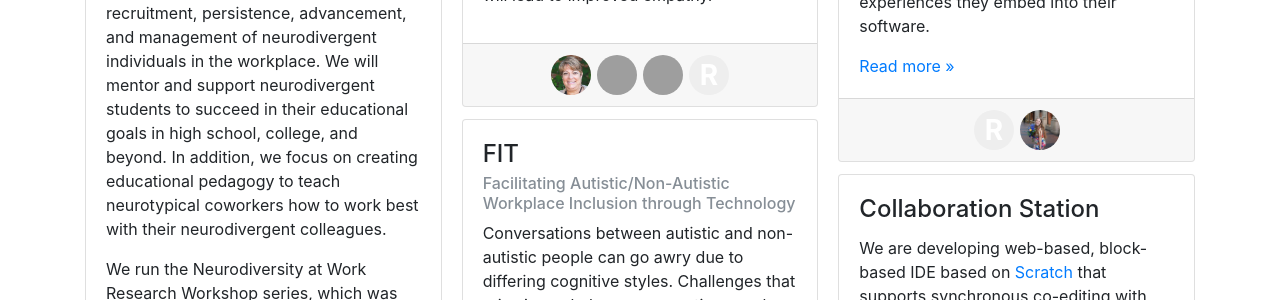
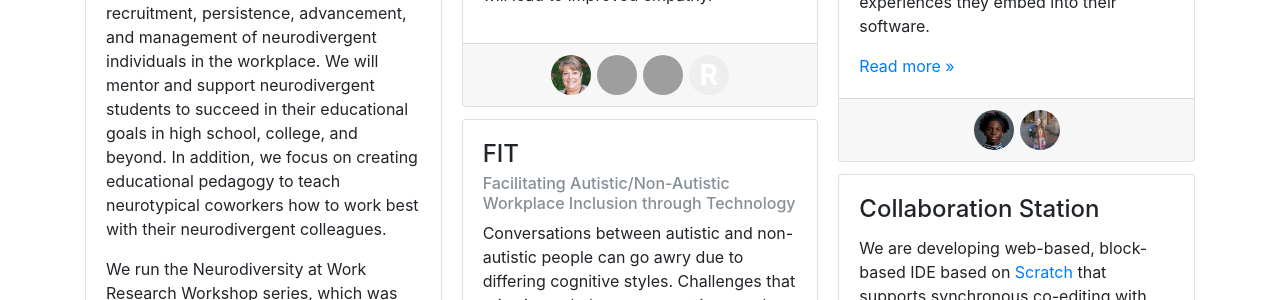
Before and after one commit to cmu-variability/cmu-variability.github.io, a Jekyll site: the page built from index.html, in a window 1280 px wide and 900 px high, scrolled down 1464 px, cut to the strip 147-447 px from the top of the window. Built offline with Jekyll 4.4.1, drawn with Linux system fonts in a browser that asks for light colours; grey boxes are pictures that could not be loaded.

Commit message:
Added Ren's picture.

```diff
--- a/_data/people.yml
+++ b/_data/people.yml
@@ -63,6 +63,7 @@ grad-darren-butler:
     org: Human-Computer Interaction Institute
     role: grad-phd
     website: "https://darrendbutler.github.io"
+    image: /img/people/ren-butler.png
 
 grad-morgan-evans:
     display_name: "Morgan Evans"
```
Also changed, not shown: img/people/ren-butler.png (added).
